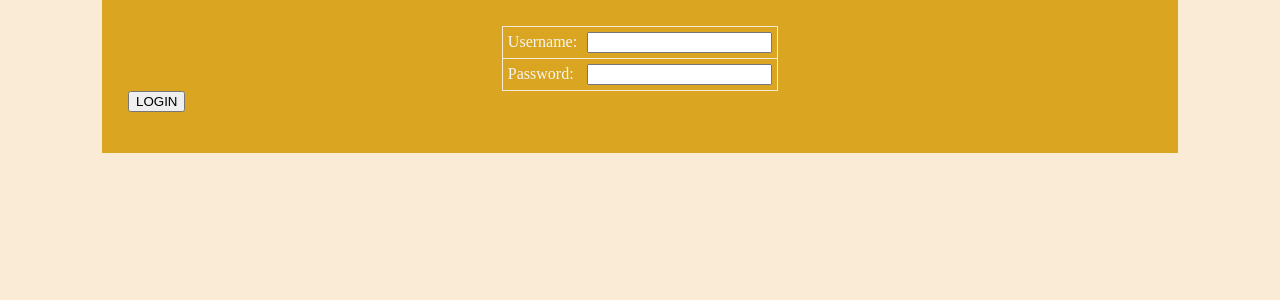
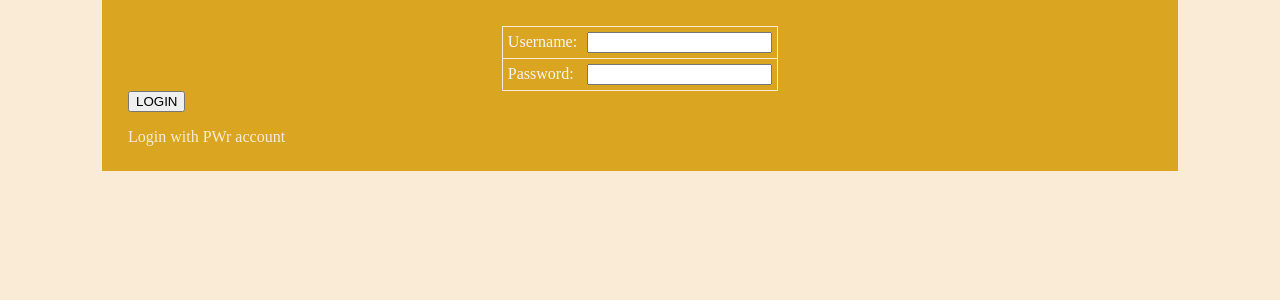
Before and after one commit to AfroMetal/kryptobezp, a Django app: template list5/foobank/templates/login.html in a window 1280 px wide. Shown: the top 300 px of the page. Run offline with Django 3.2, Linux system fonts and the light colour scheme; the template is opened without the code that fills it: values that come from a table or form of the project are taken from there, others are empty; parts of the project's set-up code (start-up, migrations or seed data) failed here and were passed over.

Commit message:
login with student account option

```diff
--- a/list5/foobank/templates/login.html
+++ b/list5/foobank/templates/login.html
@@ -33,6 +33,7 @@
 
                     <input type="submit" value="LOGIN" />
                 </form>
+                <a href="/smail/auth">Login with PWr account</a>
             </div>
         </div>
     </div>
```
